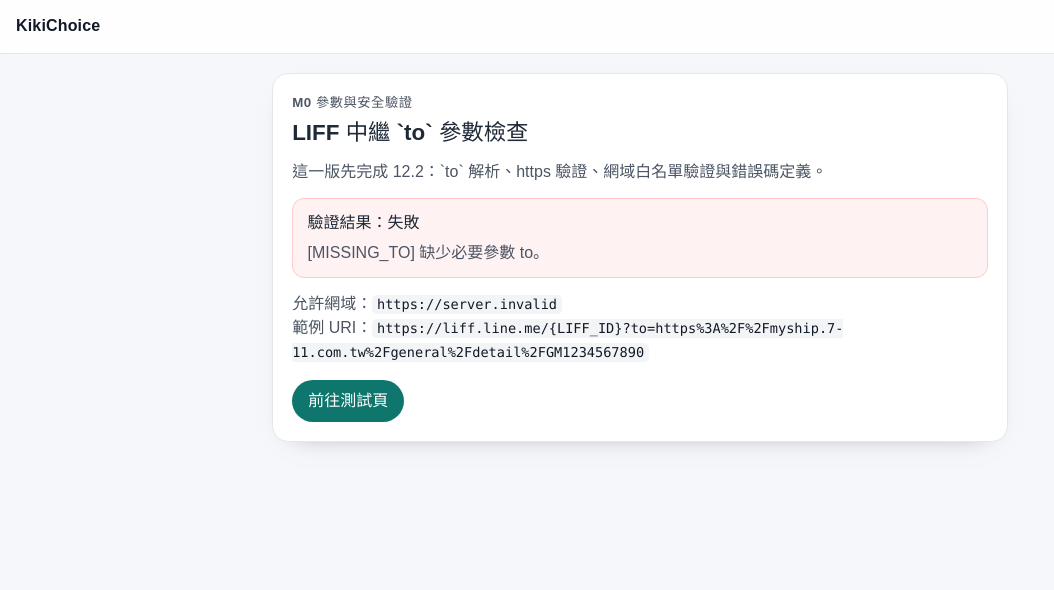
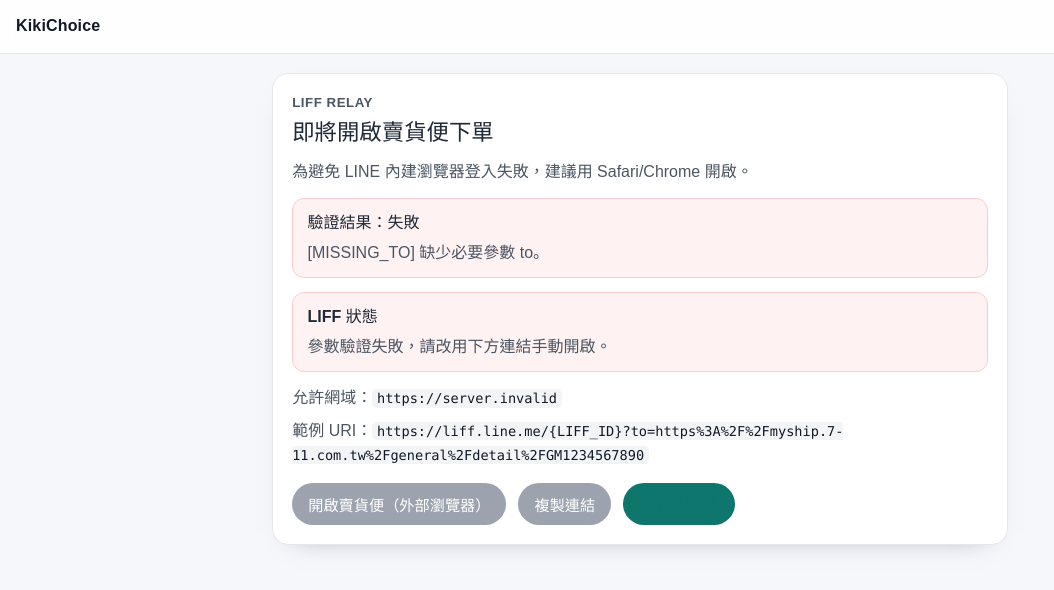
Before and after one commit to huangc28/kikichoice-line-liff, a React (Vite) app: page / in a window 1280 px wide. Shown: the top 590 px of the page, without its empty margins (0-1054 px from the left). Built offline with nearby package versions, Linux system fonts and the light colour scheme; no server answers.

Commit message:
feat: implement liff relay page with open/copy fallback

```diff
--- a/package.json
+++ b/package.json
@@ -15,6 +15,7 @@
     "pages:deploy": "npm run build && wrangler pages deploy dist"
   },
   "dependencies": {
+    "@line/liff": "^2.27.3",
     "@tanstack/react-router": "^1.162.1",
     "react": "^19.2.0",
     "react-dom": "^19.2.0"
--- a/src/index.css
+++ b/src/index.css
@@ -72,6 +72,15 @@ body {
   color: #4b5563;
 }
 
+.panel p + p {
+  margin-top: 0.55rem;
+}
+
+.panel a {
+  color: #0f766e;
+  overflow-wrap: anywhere;
+}
+
 .eyebrow {
   color: #0f766e;
   font-weight: 700;
@@ -130,3 +139,14 @@ code {
 .button.secondary {
   background: #111827;
 }
+
+.button:disabled {
+  background: #9ca3af;
+  cursor: not-allowed;
+}
+
+.button-reset {
+  border: none;
+  font-size: 0.95rem;
+  cursor: pointer;
+}
--- /dev/null
+++ b/src/lib/liff/client.ts
@@ -0,0 +1,51 @@
+export type RelayLiffClient = {
+  init: (config: { liffId: string }) => Promise<void>
+  openWindow: (config: { url: string; external?: boolean }) => void
+  isInClient: () => boolean
+}
+
+export type LiffInitResult =
+  | {
+      ok: true
+      liff: RelayLiffClient
+      isInClient: boolean
+    }
+  | {
+      ok: false
+      message: string
+    }
+
+export function getLiffIdFromEnv(): string | undefined {
+  const liffId = import.meta.env.VITE_LIFF_ID
+
+  if (typeof liffId !== 'string') {
+    return undefined
+  }
+
+  const trimmed = liffId.trim()
+  return trimmed.length > 0 ? trimmed : undefined
+}
+
+export async function initRelayLiff(liffId: string): Promise<LiffInitResult> {
+  try {
+    const module = await import('@line/liff')
+    const liff = module.default as RelayLiffClient
+
+    await liff.init({ liffId })
+
+    return {
+      ok: true,
+      liff,
+      isInClient: liff.isInClient(),
+    }
+  } catch {
+    return {
+      ok: false,
+      message: 'LIFF 初始化失敗，將改用一般瀏覽器開啟。',
+    }
+  }
+}
+
+export async function openExternalWithLiff(liff: RelayLiffClient, url: string): Promise<void> {
+  liff.openWindow({ url, external: true })
+}
--- a/src/routes/index.tsx
+++ b/src/routes/index.tsx
@@ -1,9 +1,17 @@
 import { Link, createFileRoute } from '@tanstack/react-router'
+import { useEffect, useMemo, useRef, useState } from 'react'
 
+import type { RelayLiffClient } from '../lib/liff/client'
+import { getLiffIdFromEnv, initRelayLiff, openExternalWithLiff } from '../lib/liff/client'
 import { encodeRelayTarget, getAllowedRelayHostsFromEnv, validateRelayTarget } from '../lib/security/relay-url'
 
 type RelaySearch = {
   to?: string
+}
+
+type LiffState = {
+  mode: 'initializing' | 'ready' | 'fallback'
+  message: string
 }
 
 export const Route = createFileRoute('/')({
@@ -19,23 +27,133 @@ export const Route = createFileRoute('/')({
 
 function HomePage() {
   const { to } = Route.useSearch()
-  const allowedHosts = getAllowedRelayHostsFromEnv()
+  const allowedHosts = useMemo(() => getAllowedRelayHostsFromEnv(), [])
   const validation = validateRelayTarget(to, allowedHosts)
   const exampleTarget = 'https://myship.7-11.com.tw/general/detail/GM1234567890'
   const exampleRelayUrl = `https://liff.line.me/{LIFF_ID}?to=${encodeRelayTarget(exampleTarget)}`
+  const liffRef = useRef<RelayLiffClient | null>(null)
+  const [liffState, setLiffState] = useState<LiffState>({
+    mode: 'initializing',
+    message: '正在初始化 LIFF...',
+  })
+  const [openError, setOpenError] = useState<string | null>(null)
+  const [copyMessage, setCopyMessage] = useState<string | null>(null)
+
+  const canOpen = validation.ok
+
+  useEffect(() => {
+    if (!validation.ok) {
+      setLiffState({
+        mode: 'fallback',
+        message: '參數驗證失敗，請改用下方連結手動開啟。',
+      })
+      return
+    }
+
+    const liffId = getLiffIdFromEnv()
+
+    if (!liffId) {
+      setLiffState({
+        mode: 'fallback',
+        message: '未設定 VITE_LIFF_ID，將改用一般瀏覽器開啟。',
+      })
+      return
+    }
+
+    let cancelled = false
+    setLiffState({
+      mode: 'initializing',
+      message: '正在初始化 LIFF...',
+    })
+
+    void (async () => {
+      const result = await initRelayLiff(liffId)
+
+      if (cancelled) {
+        return
+      }
+
+      if (!result.ok) {
+        liffRef.current = null
+        setLiffState({
+          mode: 'fallback',
+          message: result.message,
+        })
+        return
+      }
+
+      liffRef.current = result.liff
+      setLiffState({
+        mode: 'ready',
+        message: result.isInClient
+          ? 'LIFF 初始化成功，可用外部瀏覽器開啟。'
+          : '目前不在 LINE 內，但仍可嘗試外開。',
+      })
+    })()
+
+    return () => {
+      cancelled = true
+    }
+  }, [validation.ok])
+
+  const targetUrl = validation.ok ? validation.targetUrl : null
+
+  async function handleOpenRelay() {
+    if (!targetUrl) {
+      return
+    }
+
+    setOpenError(null)
+
+    try {
+      if (liffRef.current) {
+        await openExternalWithLiff(liffRef.current, targetUrl)
+        return
+      }
+
+      const opened = window.open(targetUrl, '_blank', 'noopener,noreferrer')
+
+      if (!opened) {
+        throw new Error('BROWSER_POPUP_BLOCKED')
+      }
+    } catch {
+      setOpenError('外開失敗，請使用下方純連結或複製連結後在 Safari/Chrome 開啟。')
+    }
+  }
+
+  async function handleCopyLink() {
+    if (!targetUrl) {
+      return
+    }
+
+    setCopyMessage(null)
+
+    try {
+      if (navigator.clipboard?.writeText) {
+        await navigator.clipboard.writeText(targetUrl)
+      } else {
+        const copied = copyByExecCommand(targetUrl)
+
+        if (!copied) {
+          throw new Error('CLIPBOARD_UNAVAILABLE')
+        }
+      }
+
+      setCopyMessage('連結已複製。')
+    } catch {
+      setCopyMessage('無法自動複製，請長按下方連結手動複製。')
+    }
+  }
 
   return (
     <section className="panel">
-      <p className="eyebrow">M0 參數與安全驗證</p>
-      <h1>LIFF 中繼 `to` 參數檢查</h1>
-      <p>這一版先完成 12.2：`to` 解析、https 驗證、網域白名單驗證與錯誤碼定義。</p>
+      <p className="eyebrow">LIFF Relay</p>
+      <h1>即將開啟賣貨便下單</h1>
+      <p>為避免 LINE 內建瀏覽器登入失敗，建議用 Safari/Chrome 開啟。</p>
       {validation.ok ? (
         <div className="status success">
           <strong>驗證結果：通過</strong>
-          <p>可用於 M1 外開流程。</p>
-          <p>
-            target: <code>{validation.targetUrl}</code>
-          </p>
+          <p>連結可用，已通過 https 與白名單檢查。</p>
           <p>
             host: <code>{validation.hostname}</code>
           </p>
@@ -48,13 +166,40 @@ function HomePage() {
           </p>
         </div>
       )}
+      <div className={`status ${liffState.mode === 'ready' ? 'success' : 'error'}`}>
+        <strong>LIFF 狀態</strong>
+        <p>{liffState.message}</p>
+      </div>
+      {openError ? (
+        <div className="status error">
+          <strong>外開失敗</strong>
+          <p>{openError}</p>
+        </div>
+      ) : null}
+      {copyMessage ? (
+        <div className="status success">
+          <strong>複製狀態</strong>
+          <p>{copyMessage}</p>
+        </div>
+      ) : null}
       <p>
         允許網域：<code>{allowedHosts.join(', ')}</code>
       </p>
+      {targetUrl ? (
+        <p>
+          目標連結：<a href={targetUrl}>{targetUrl}</a>
+        </p>
+      ) : null}
       <p>
         範例 URI：<code>{exampleRelayUrl}</code>
       </p>
       <div className="actions">
+        <button className="button button-reset" disabled={!canOpen} onClick={handleOpenRelay} type="button">
+          開啟賣貨便（外部瀏覽器）
+        </button>
+        <button className="button secondary button-reset" disabled={!canOpen} onClick={handleCopyLink} type="button">
+          複製連結
+        </button>
         <Link className="button" params={{ id: 'demo-product' }} to="/p/$id">
           前往測試頁
         </Link>
@@ -62,3 +207,26 @@ function HomePage() {
     </section>
   )
 }
+
+function copyByExecCommand(text: string): boolean {
+  const textarea = document.createElement('textarea')
+  textarea.value = text
+  textarea.setAttribute('readonly', 'true')
+  textarea.style.position = 'absolute'
+  textarea.style.left = '-9999px'
+
+  document.body.appendChild(textarea)
+  textarea.select()
+
+  let copied = false
+
+  try {
+    copied = document.execCommand('copy')
+  } catch {
+    copied = false
+  } finally {
+    document.body.removeChild(textarea)
+  }
+
+  return copied
+}
```
Also changed, not shown: 3 other files (tests, documents, lock files or other folders).
